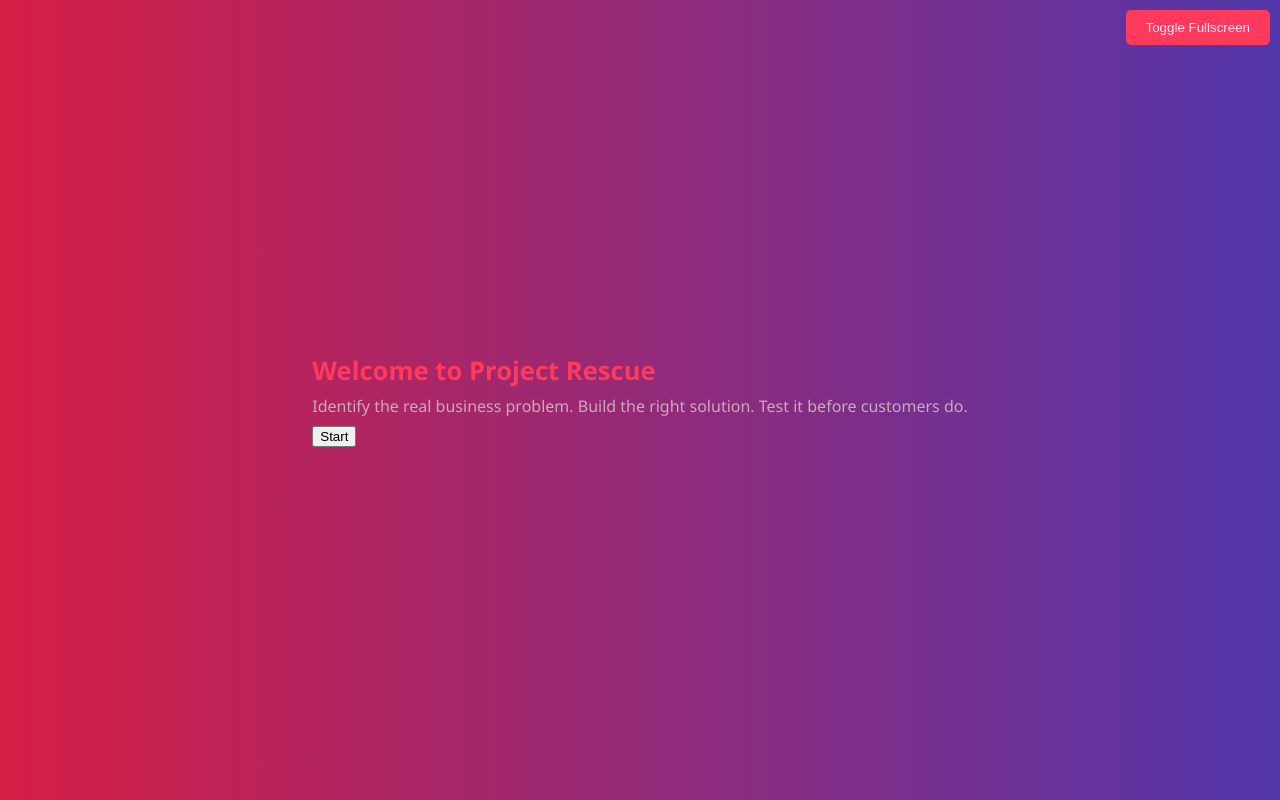
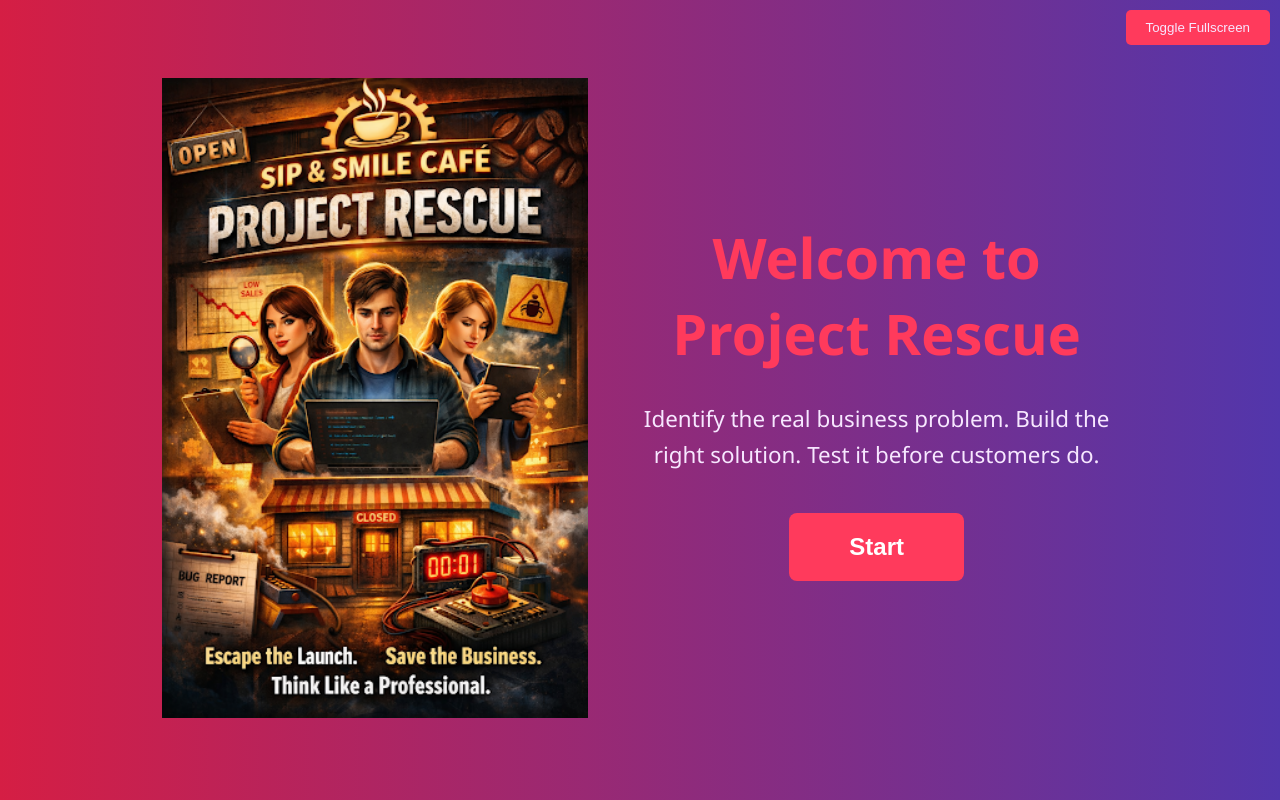
Before and after one commit to Atremblay9/STEM-Event-App, a plain HTML site: page index.html in a window 1280 px wide. Drawn offline with Linux system fonts and the light colour scheme.

Commit message:
finishing touches

```diff
--- a/index.html
+++ b/index.html
@@ -8,9 +8,16 @@
   </head>
   <body>
     <div id="title-page" class="title-page">
-      <h1>Welcome to Project Rescue</h1>
-      <p>Identify the real business problem. Build the right solution. Test it before customers do.</p>
-      <button id="start-button" class="start-button">Start</button>
+      <div class="title-page-container">
+        <div class="title-page-left">
+          <img src="ProjectRescue.png" alt="Project Rescue" class="title-page-image">
+        </div>
+        <div class="title-page-right">
+          <h1>Welcome to Project Rescue</h1>
+          <p>Identify the real business problem. Build the right solution. Test it before customers do.</p>
+          <button id="start-button" class="start-button">Start</button>
+        </div>
+      </div>
       <button id="fullscreen-toggle" class="fullscreen-toggle">Toggle Fullscreen</button>
     </div>
 
--- a/style.css
+++ b/style.css
@@ -572,3 +572,74 @@ p {
 .facilitator-button:active {
   transform: scale(0.98);
 }
+
+.title-page {
+  display: flex;
+  flex-direction: column;
+  justify-content: center;
+  align-items: center;
+  height: 100vh;
+  width: 100%;
+  position: relative;
+}
+
+.title-page-container {
+  display: flex;
+  gap: 30px;
+  align-items: center;
+  justify-content: center;
+  width: 100%;
+  height: 100vh;
+}
+
+.title-page-left {
+  flex: .25 0 auto;
+}
+
+.title-page-image {
+  max-width: 1000px;
+  max-height: 80vh;
+  width: 100%;
+  height: auto;
+  object-fit: contain;
+}
+
+.title-page-right {
+  flex: 0 0 auto;
+  text-align: center;
+  max-width: 500px;
+}
+
+.title-page h1 {
+  font-size: 3.5rem;
+  margin-bottom: 30px;
+  color: var(--accent);
+}
+
+.title-page p {
+  font-size: 1.4rem;
+  margin-bottom: 40px;
+  color: var(--text);
+  line-height: 1.6;
+}
+
+.start-button {
+  background: var(--accent);
+  color: #fff;
+  border: none;
+  padding: 20px 60px;
+  font-size: 1.5rem;
+  border-radius: 8px;
+  cursor: pointer;
+  transition: all 0.3s ease;
+  font-weight: bold;
+}
+
+.start-button:hover {
+  background: #ff5578;
+  transform: scale(1.05);
+}
+
+.start-button:active {
+  transform: scale(0.98);
+}
```
Also changed, not shown: ProjectRescue.png (added).
